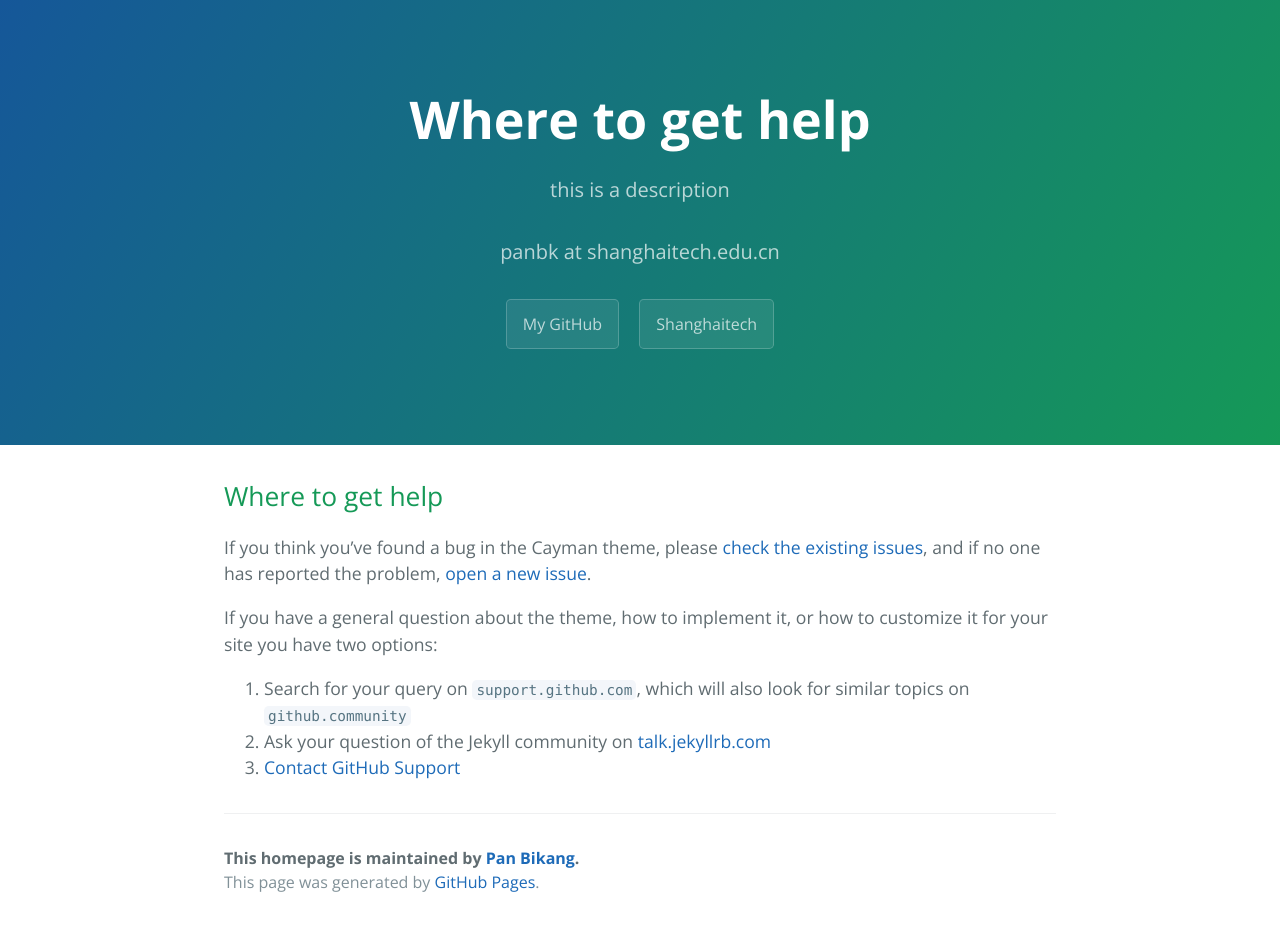
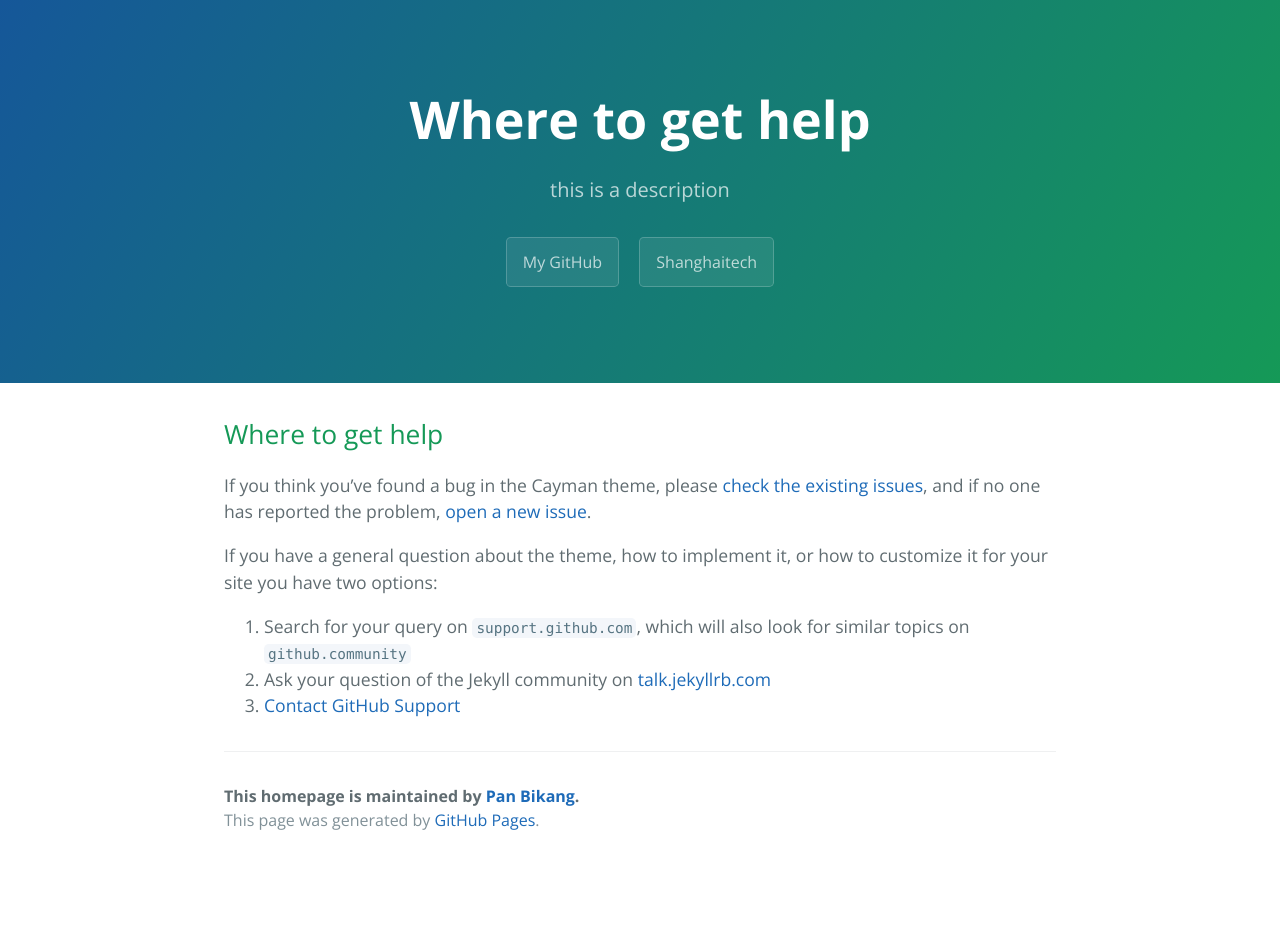
Before and after one commit to PanBikang/home, a Jekyll site: the page built from docs/SUPPORT.md, in a window 1280 px wide. Built offline with Jekyll 4.4.1, drawn with Linux system fonts in a browser that asks for light colours; our own code applies the rules of GitHub Pages for plain Markdown files; after the commit the page ends 900 px from its top, so only the background shows below that.

Commit message:
Update _config.yml

```diff
--- a/_config.yml
+++ b/_config.yml
@@ -2,4 +2,3 @@ theme: jekyll-theme-cayman
 show_downloads: false
 description: this is a description
 github.is_project_page: false
-email: panbk at shanghaitech.edu.cn
```
